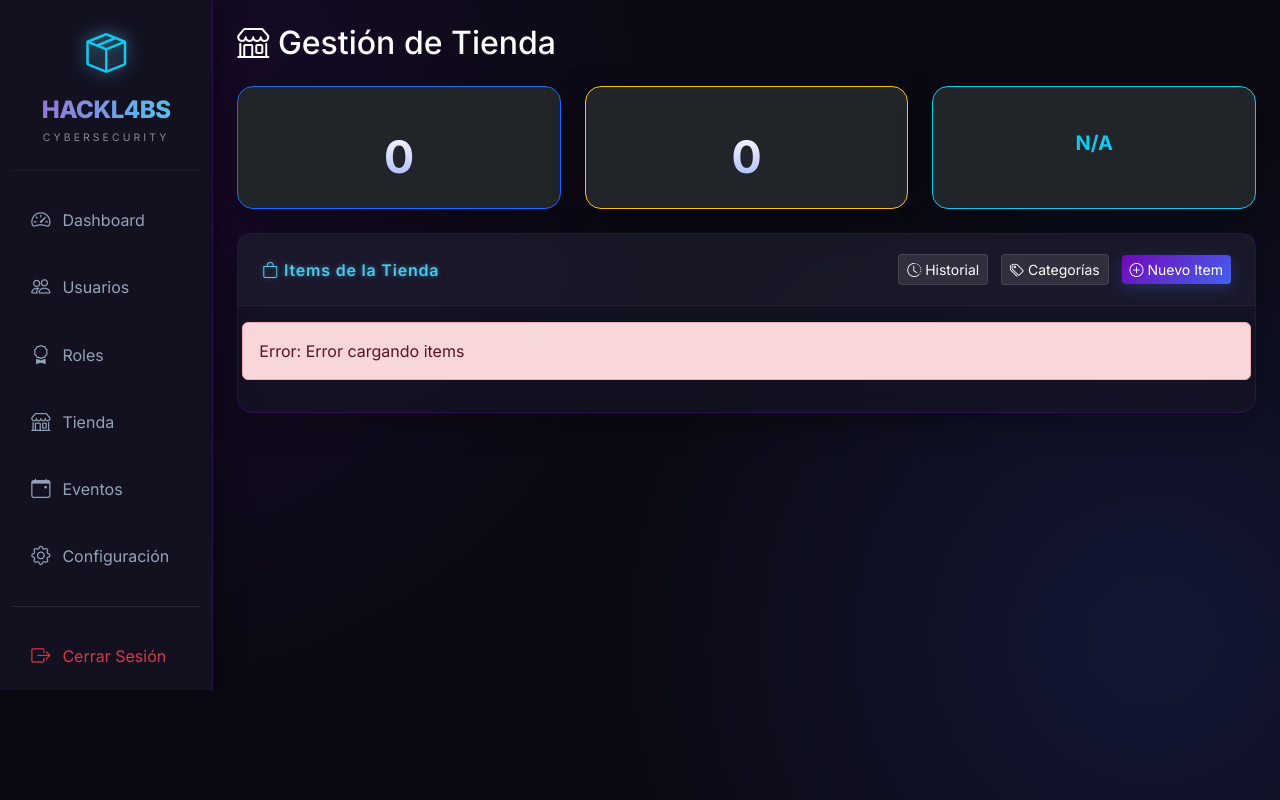
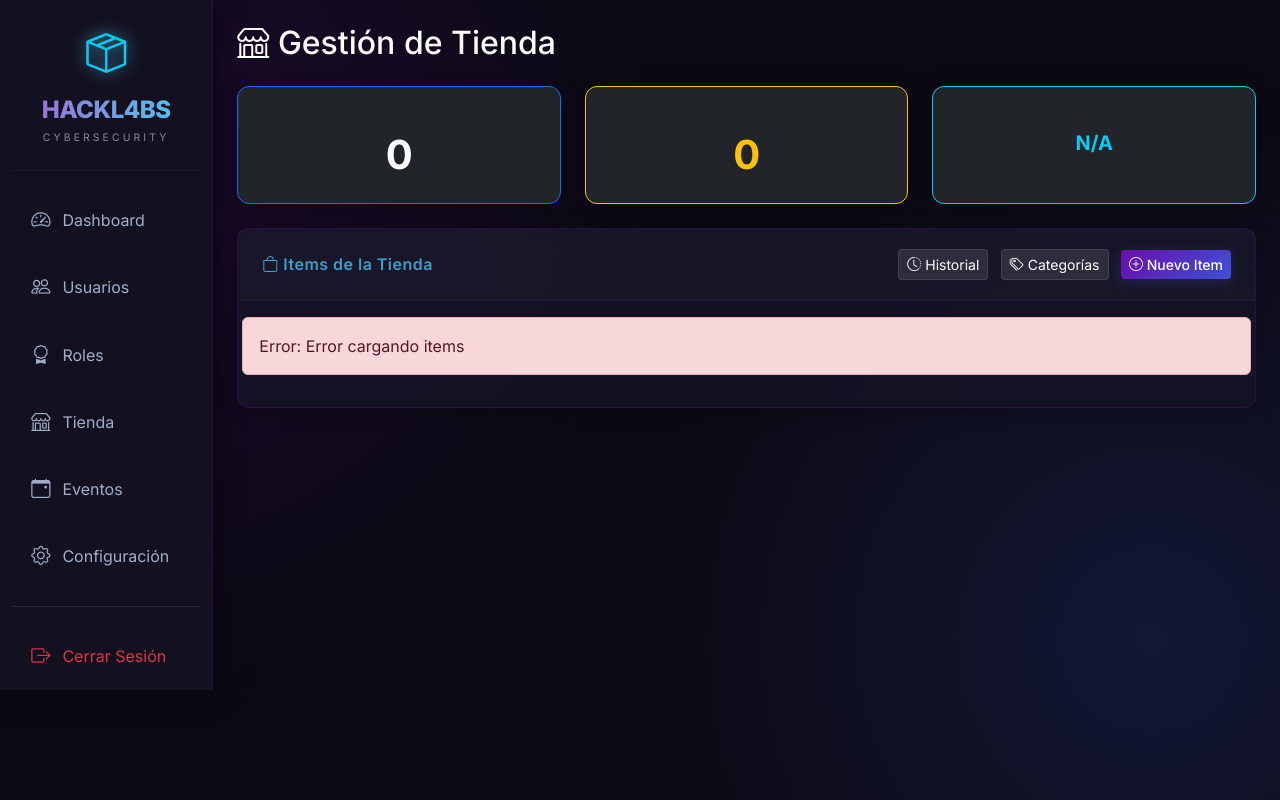
Before and after one commit to JkDevArg/bot_discord_v3, a FastAPI app: template web/templates/shop.html in a window 1280 px wide. Run offline with FastAPI, Linux system fonts and the light colour scheme; the template is opened without the code that fills it, so the values that code supplies are empty; parts of the project's set-up code (start-up, migrations or seed data) failed here and were passed over.

Commit message:
update css

```diff
--- a/web/static/css/style.css
+++ b/web/static/css/style.css
@@ -1,22 +1,23 @@
-/* HackL4bs Cyber Theme */
+/* HackL4bs Cyber Theme - Professional Edition */
 :root {
     --bg-body: #0b0a14;
     --bg-sidebar: #131120;
-    --bg-surface: rgba(22, 21, 38, 0.7);
-    --bg-surface-hover: rgba(30, 29, 50, 0.8);
+    --bg-surface: rgba(22, 21, 38, 0.85);
+    --bg-surface-hover: rgba(30, 29, 50, 0.9);
 
-    --primary: #7209b7;
-    --primary-gradient: linear-gradient(135deg, #7209b7 0%, #4361ee 100%);
-    --accent: #4cc9f0;
+    --primary: #6a0dad;
+    --primary-gradient: linear-gradient(135deg, #6a0dad 0%, #3d52d5 100%);
+    --accent: #3b9fc9;
 
     --text-main: #ffffff;
-    --text-muted: #94a3b8;
+    --text-muted: #a1aec7;
+    --text-label: #cbd5e1;
 
-    --border-color: rgba(114, 9, 183, 0.3);
-    --neon-shadow: 0 0 10px rgba(114, 9, 183, 0.3);
-    --neon-text: 0 0 5px rgba(76, 201, 240, 0.5);
+    --border-color: rgba(106, 13, 173, 0.25);
+    --neon-shadow: 0 0 8px rgba(106, 13, 173, 0.2);
+    --neon-text: 0 0 3px rgba(59, 159, 201, 0.3);
 
-    --card-radius: 16px;
+    --card-radius: 12px;
 }
 
 body {
@@ -29,15 +30,15 @@ body {
     font-family: 'Inter', system-ui, -apple-system, sans-serif;
 }
 
-/* Glassmorphism Cards */
+/* Professional Cards */
 .card {
     background: var(--bg-surface);
-    backdrop-filter: blur(12px);
-    -webkit-backdrop-filter: blur(12px);
+    backdrop-filter: blur(10px);
+    -webkit-backdrop-filter: blur(10px);
     border: 1px solid var(--border-color);
     border-radius: var(--card-radius);
-    box-shadow: 0 8px 32px 0 rgba(0, 0, 0, 0.37);
-    transition: transform 0.3s ease, box-shadow 0.3s ease, border-color 0.3s ease;
+    box-shadow: 0 4px 20px 0 rgba(0, 0, 0, 0.3);
+    transition: transform 0.2s ease, box-shadow 0.2s ease, border-color 0.2s ease;
 }
 
 .card-text-clamp {
@@ -50,19 +51,19 @@ body {
 }
 
 .card:hover {
-    transform: translateY(-5px);
-    box-shadow: 0 12px 40px 0 rgba(114, 9, 183, 0.2);
-    border-color: rgba(114, 9, 183, 0.6);
+    transform: translateY(-3px);
+    box-shadow: 0 8px 30px 0 rgba(106, 13, 173, 0.15);
+    border-color: rgba(106, 13, 173, 0.4);
 }
 
 .card-header {
-    background: rgba(255, 255, 255, 0.03);
+    background: rgba(255, 255, 255, 0.02);
     border-bottom: 1px solid var(--border-color);
     padding: 1.25rem 1.5rem;
     font-weight: 600;
     color: var(--accent);
-    letter-spacing: 0.05em;
-    text-shadow: var(--neon-text);
+    letter-spacing: 0.03em;
+    text-shadow: none;
 }
 
 /* Sidebar (Desktop & Mobile) */
@@ -127,13 +128,27 @@ body {
     font-size: 1.2rem;
 }
 
-/* Stats (Big Numbers) */
+/* Stats Cards - Professional Style */
 .card-body h3 {
-    font-size: 2.8rem;
-    font-weight: 800;
-    background: linear-gradient(to bottom, #fff, #a5b4fc);
-    -webkit-background-clip: text;
-    -webkit-text-fill-color: transparent;
+    font-size: 2.5rem;
+    font-weight: 700;
+    color: #ffffff;
+    margin-bottom: 0.5rem;
+}
+
+/* Stat Card Labels - High Visibility */
+.card-body p.text-muted {
+    color: var(--text-label) !important;
+    font-size: 0.875rem;
+    font-weight: 500;
+    letter-spacing: 0.02em;
+    opacity: 0.95;
+}
+
+/* Stat Card Icons - Subtle Glow */
+.card-body i.fs-1 {
+    opacity: 0.85;
+    filter: drop-shadow(0 2px 4px rgba(0, 0, 0, 0.3));
 }
 
 /* Tables */
@@ -162,18 +177,19 @@ body {
     --bs-table-accent-bg: rgba(76, 201, 240, 0.03);
 }
 
-/* Buttons */
+/* Buttons - Professional */
 .btn-primary {
     background: var(--primary-gradient);
     border: none;
-    box-shadow: 0 4px 15px rgba(67, 97, 238, 0.3);
-    transition: all 0.3s ease;
+    box-shadow: 0 3px 12px rgba(61, 82, 213, 0.25);
+    transition: all 0.2s ease;
+    font-weight: 500;
 }
 
 .btn-primary:hover {
     transform: translateY(-2px);
-    box-shadow: 0 8px 25px rgba(67, 97, 238, 0.5);
-    background: linear-gradient(135deg, #8014c2 0%, #5473ff 100%);
+    box-shadow: 0 6px 20px rgba(61, 82, 213, 0.35);
+    background: linear-gradient(135deg, #7a0fc0 0%, #4a5fe8 100%);
 }
 
 .btn-dark-glow {
```
